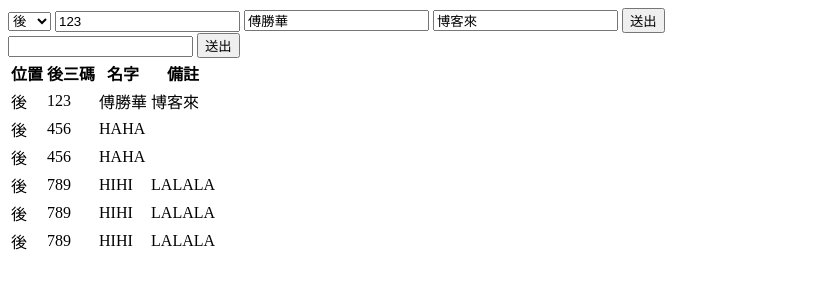
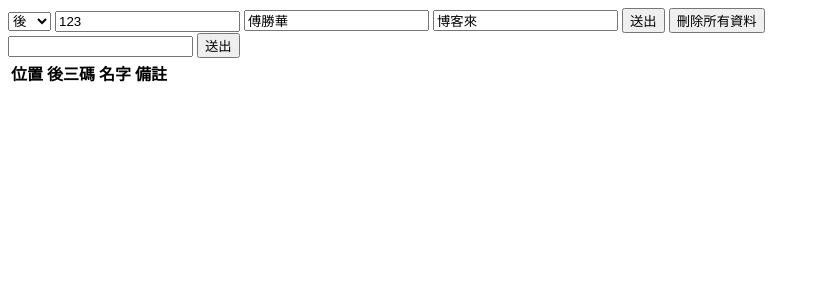
Before and after one commit to GeminiFu/7-11-EC, a plain HTML site: page index.html in a window 1280 px wide. Shown: the whole page, without its empty margins (0-820 px from the left). Drawn offline with Linux system fonts and the light colour scheme.

Commit message:
單項移除功能

```diff
--- a/index.html
+++ b/index.html
@@ -11,6 +11,9 @@
 </head>
 
 <body>
+    <!-- 上方欄 -->
+    <div id="top-bar">
+    </div>
 
     <!-- 輸入 -->
     <div id="input-body">
@@ -24,6 +27,9 @@
         <input type="text" id="input-name" placeholder="名字" value="傅勝華">
         <input type="text" id="input-note" placeholder="註記" value="博客來">
         <button id="input-btn">送出</button>
+
+        <!-- 刪除資料鈕 -->
+        <button id="delete-all">刪除所有資料</button>
     </div>
 
     <!-- 查詢 -->
@@ -32,19 +38,25 @@
         <button id="find-btn">送出</button>
     </div>
 
-    <div id="find-list"></div>
+    <table>
+        <tbody id="find-list"></tbody>
+    </table>
 
     <!-- 清單 -->
     <div id="list-body">
-        <table id="package-list">
+        <table>
+            <tbody id="package-list">
                 <tr>
                     <th>位置</th>
                     <th>後三碼</th>
                     <th>名字</th>
                     <th>備註</th>
                 </tr>
+            </tbody>
         </table>
     </div>
+
+
 
 </body>
 <script src="./js/index.js"></script>
--- a/js/index.js
+++ b/js/index.js
@@ -5,52 +5,20 @@ const packageLocation = document.getElementById("input-location"),
     customerName = document.getElementById("input-name"),
     note = document.getElementById("input-note"),
     inputBtn = document.getElementById("input-btn"),
-    key = "packageStorage";
+    key = "packageStorage",
+    keyForNewGuy = "ImNew";
 
-let packageData = [
-    {
-        "位置": "後",
-        "後三碼": 123,
-        "名字": "傅勝華",
-        "註記": "博客來"
-    },
-    {
-        "位置": "後",
-        "後三碼": 456,
-        "名字": "HAHA",
-        "註記": ""
-    },
-    {
-        "位置": "後",
-        "後三碼": 456,
-        "名字": "HAHA",
-        "註記": ""
-    },
-    {
-        "位置": "後",
-        "後三碼": 789,
-        "名字": "HIHI",
-        "註記": "LALALA"
-    },
-    {
-        "位置": "後",
-        "後三碼": 789,
-        "名字": "HIHI",
-        "註記": "LALALA"
-    },
-    {
-        "位置": "後",
-        "後三碼": 789,
-        "名字": "HIHI",
-        "註記": "LALALA"
-    }
-];
+let packageData = [];
 
+// 第一次進來沒有 localStorage.getItem(key) 的判定
+if (localStorage.getItem(key) !== "" && localStorage.getItem(key) !== null) {
+    packageData = JSON.parse(localStorage.getItem(key));
+}
 
 // 輸入按鈕事件
 inputBtn.addEventListener("click", function () {
     // 儲存資料進 packageData
-    packageData.push(
+    packageData.unshift(
         {
             "位置": packageLocation[packageLocation.selectedIndex].text,
             "後三碼": parseInt(phoneNumber.value),
@@ -61,7 +29,7 @@ inputBtn.addEventListener("click", function () {
 
     // emptyInput();
 
-    renderEveryPackageData(packageList);
+    render(packageList, packageData);
 
     // 存進 localStorage
     localStorage.setItem(key, JSON.stringify(packageData));
@@ -73,6 +41,16 @@ function emptyInput() {
     customerName.value = "";
     note.value = "";
 }
+
+// 清除所有資料
+const deleteAll = document.getElementById("delete-all");
+
+deleteAll.addEventListener("click", function () {
+    packageData = [];
+    localStorage.setItem(key, "");
+
+    render(packageList, packageData);
+})
 
 // ------------------------------------------------------------------------------
 // 查詢
@@ -92,7 +70,8 @@ findBtn.addEventListener("click", function () {
         }
     }
 
-    console.log(foundPackageList);
+    render(findList, foundPackageList);
+
 })
 
 
@@ -102,37 +81,160 @@ findBtn.addEventListener("click", function () {
 // 清單
 const packageList = document.getElementById("package-list");
 
-renderEveryPackageData(packageList);
+let deleteBtnArray = [];
 
+render(packageList, packageData);
 
-// 渲染初始化
-function renderPackageDataInitialize(renderOn) {
+// 渲染清單
+function render(renderOn, renderObject) {
+    // 渲染開頭欄位
     renderOn.innerHTML = `
         <tr>
             <th>位置</th>
             <th>後三碼</th>
             <th>名字</th>
             <th>備註</th>
+            <th></th>
         </tr>
     `;
+
+    // 渲染目標的每個項目
+    for (let i = 0; i < renderObject.length; i++) {
+        renderOn.innerHTML += `
+            <tr>
+                <td>${renderObject[i]["位置"]}</td>
+                <td>${renderObject[i]["後三碼"]}</td>
+                <td>${renderObject[i]["名字"]}</td>
+                <td>${renderObject[i]["註記"]}</td>
+                <td><button class="delete-package-list-item" data-target="${i}">X</button></td>
+            </tr>`
+    }
+
+    // 賦予 deleteBtn 點擊事件
+    deleteBtnArray = document.getElementsByClassName("delete-package-list-item");
+
+    deleteBtn(deleteBtnArray);
 }
 
-// 渲染清單
-function renderPackageData(renderOn, renderIndex) {
-    renderOn.innerHTML += `
-            <tr>
-                <td>${packageData[renderIndex]["位置"]}</td>
-                <td>${packageData[renderIndex]["後三碼"]}</td>
-                <td>${packageData[renderIndex]["名字"]}</td>
-                <td>${packageData[renderIndex]["註記"]}</td>
-            </tr>`
+// 清單項目的刪除按鈕事件
+function deleteBtn(obj) {
+    for (let i = 0; i < obj.length; i++) {
+        obj[i].addEventListener("click", function () {
+            const thisTr = this.parentNode.parentNode;
+            tbody = thisTr.parentNode;
+
+            let targetNumber = this.dataset.target;
+
+            // 從 packageData 移除
+            packageData.splice(targetNumber, 1);
+
+            // 儲存進 localStorage
+            localStorage.setItem(key, JSON.stringify(packageData));
+
+            // 從 tbody 移除
+            tbody.removeChild(thisTr);
+        })
+    }
 }
 
-// 渲染清單的每一項
-function renderEveryPackageData(renderOn) {
-    renderPackageDataInitialize(renderOn);
 
-    for (let i = 0; i < packageData.length; i++) {
-        renderPackageData(renderOn, i);
-    }
-}
+
+
+
+
+
+
+
+
+
+
+
+
+
+
+
+
+
+
+
+
+
+
+
+
+
+
+
+
+
+
+
+
+
+
+
+
+
+// 備用資料
+// packageData = [
+//     {
+//         "位置": "後",
+//         "後三碼": 123,
+//         "名字": "傅勝華",
+//         "註記": "博客來"
+//     },
+//     {
+//         "位置": "後",
+//         "後三碼": 456,
+//         "名字": "HAHA",
+//         "註記": ""
+//     },
+//     {
+//         "位置": "後",
+//         "後三碼": 456,
+//         "名字": "HAHA",
+//         "註記": ""
+//     },
+//     {
+//         "位置": "後",
+//         "後三碼": 789,
+//         "名字": "HIHI",
+//         "註記": "LALALA"
+//     },
+//     {
+//         "位置": "後",
+//         "後三碼": 789,
+//         "名字": "HIHI",
+//         "註記": "LALALA"
+//     },
+//     {
+//         "位置": "後",
+//         "後三碼": 789,
+//         "名字": "HIHI",
+//         "註記": "LALALA"
+//     },
+//     {
+//         "位置": "後",
+//         "後三碼": 123,
+//         "名字": "傅勝華",
+//         "註記": "博客來"
+//     },
+//     {
+//         "位置": "後",
+//         "後三碼": 123,
+//         "名字": "傅勝華",
+//         "註記": "博客來"
+//     },
+//     {
+//         "位置": "後",
+//         "後三碼": 123,
+//         "名字": "傅勝華",
+//         "註記": "博客來"
+//     },
+//     {
+//         "位置": "後",
+//         "後三碼": 456,
+//         "名字": "傅勝華",
+//         "註記": "博客來"
+//     }
+// ]
```
Lines whose indentation alone changed are shown as unchanged.
